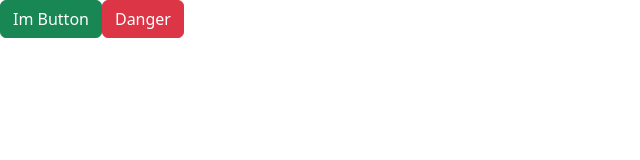
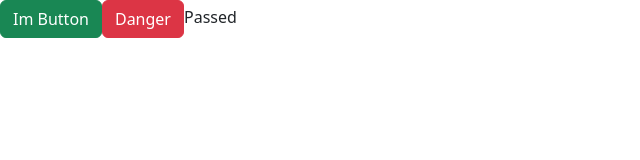
Before and after one commit to RazelRaz/React-deep-dive, a React (Vite) app: page / in a window 1280 px wide. Shown: the top 160 px of the page, without its empty margins (0-640 px from the left). Built offline with nearby package versions, Linux system fonts and the light colour scheme.

Commit message:
conditioning inside jsx

```diff
--- a/src/App.jsx
+++ b/src/App.jsx
@@ -1,10 +1,16 @@
 
 
 const App = () => {
+
+  let marks = 90;
+
   return (
     <div>
       <button className="btn btn-success">Im Button</button>
       <button className="btn btn-danger">Danger</button>
+      {
+        marks > 50 ? 'Passed' : 'Failed'
+      }
     </div>
   )
 }
```
